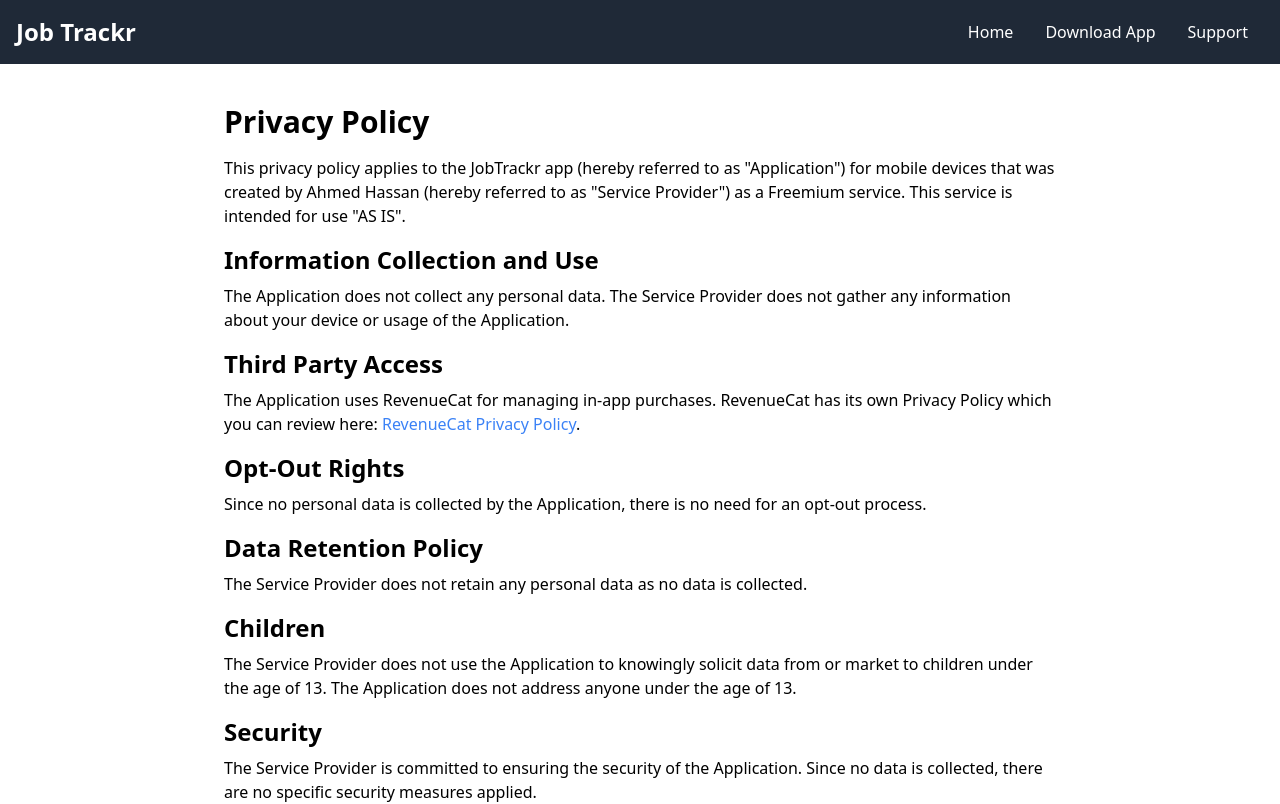
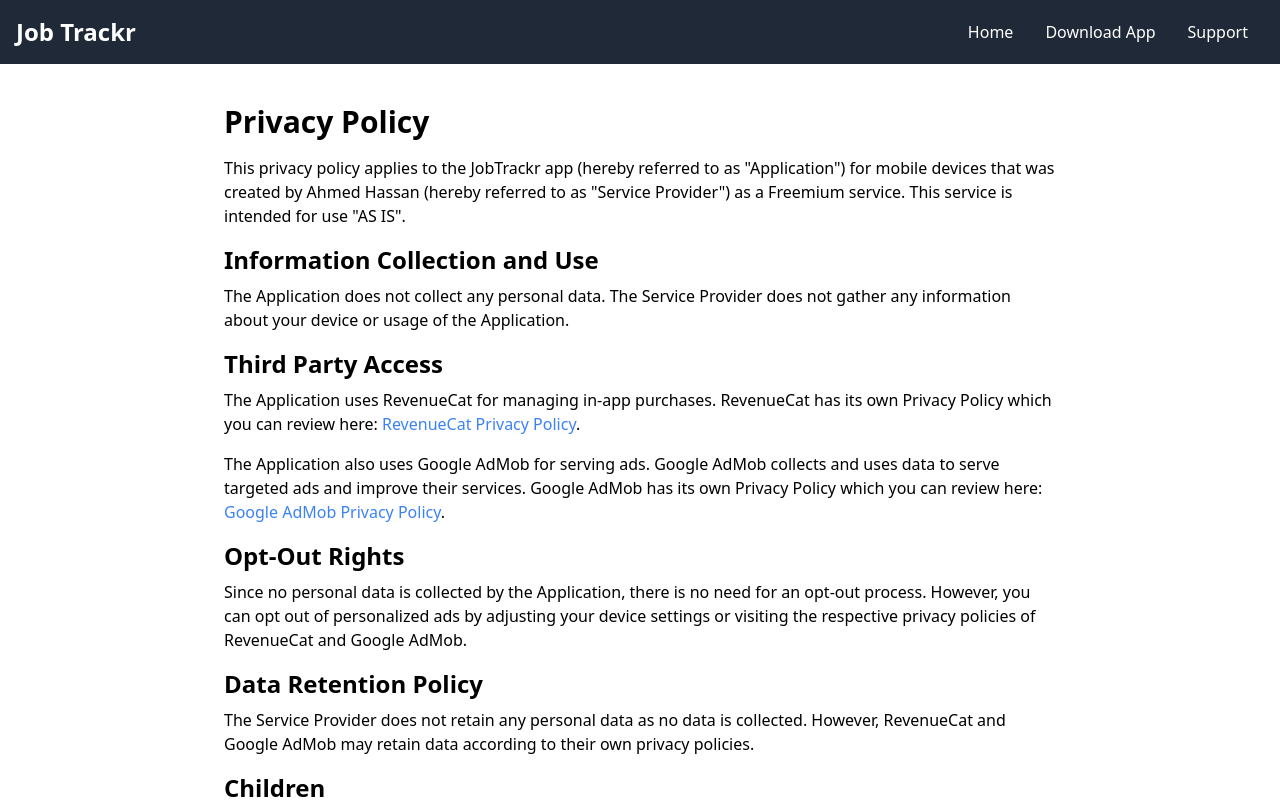
Before and after one commit to Eytch/Casper-landing-page, a React (Vite) app: page /privacy-policy in a window 1280 px wide. Shown: the top 804 px of the page. Built offline with nearby package versions, Linux system fonts and the light colour scheme.

Commit message:
updated privacy policy

```diff
--- a/src/Privacy.jsx
+++ b/src/Privacy.jsx
@@ -33,17 +33,34 @@
         </a>
         .
       </p>
+      <p className="mb-4">
+        The Application also uses Google AdMob for serving ads. Google AdMob
+        collects and uses data to serve targeted ads and improve their services.
+        Google AdMob has its own Privacy Policy which you can review here:{" "}
+        <a
+          href="https://policies.google.com/privacy"
+          target="_blank"
+          rel="noopener noreferrer"
+          className="text-blue-500"
+        >
+          Google AdMob Privacy Policy
+        </a>
+        .
+      </p>
 
       <h2 className="text-2xl font-semibold mb-2">Opt-Out Rights</h2>
       <p className="mb-4">
         Since no personal data is collected by the Application, there is no need
-        for an opt-out process.
+        for an opt-out process. However, you can opt out of personalized ads by
+        adjusting your device settings or visiting the respective privacy
+        policies of RevenueCat and Google AdMob.
       </p>
 
       <h2 className="text-2xl font-semibold mb-2">Data Retention Policy</h2>
       <p className="mb-4">
         The Service Provider does not retain any personal data as no data is
-        collected.
+        collected. However, RevenueCat and Google AdMob may retain data
+        according to their own privacy policies.
       </p>
 
       <h2 className="text-2xl font-semibold mb-2">Children</h2>
@@ -57,7 +74,8 @@
       <p className="mb-4">
         The Service Provider is committed to ensuring the security of the
         Application. Since no data is collected, there are no specific security
-        measures applied.
+        measures applied. Please refer to the privacy policies of RevenueCat and
+        Google AdMob for information on their security practices.
       </p>
 
       <h2 className="text-2xl font-semibold mb-2">Changes</h2>
```
